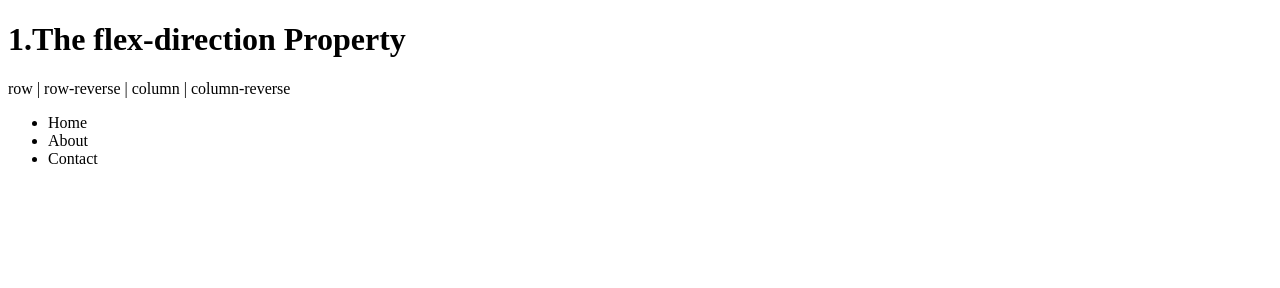
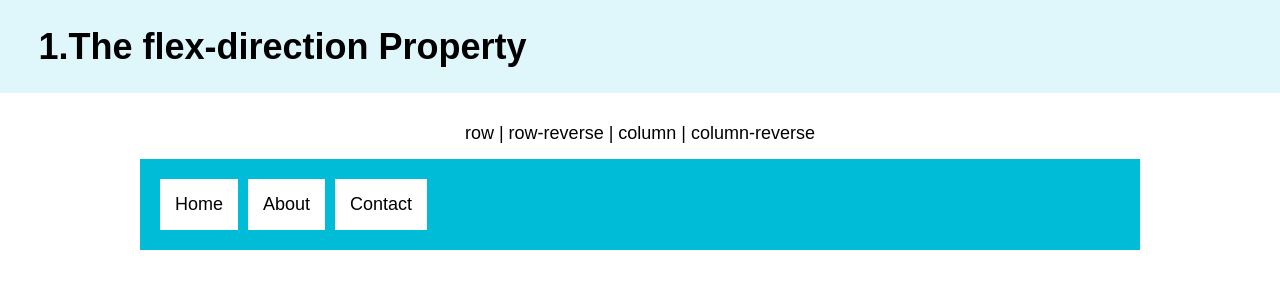
Before and after one commit to divyapanackal/flexbox, a plain HTML site: page partials/f1.html in a window 1280 px wide. Drawn offline with Linux system fonts and the light colour scheme; files whose address does not match are found by name.

Commit message:
partials

```diff
--- a/partials/f1.html
+++ b/partials/f1.html
@@ -5,6 +5,7 @@
   <meta charset="UTF-8">
   <title>Flexbox Demo::</title>
   <meta name="viewport" content="width=device-width, initial-scale=1">
+  <link rel="stylesheet" type="text/css" href="../build/main.css">
 </head>
 
 <body>
```
Also changed, not shown: partials/f10.html (+1 -0 lines), partials/f11.html (+1 -0 lines), partials/f12.html (+1 -0 lines), partials/f2.html (+1 -0 lines), partials/f3.html (+1 -0 lines), partials/f4.html (+1 -0 lines), partials/f5.html (+1 -0 lines), partials/f6.html (+1 -0 lines), partials/f7.html (+1 -0 lines), partials/f8.html (+1 -0 lines), partials/f9.html (+1 -0 lines).
